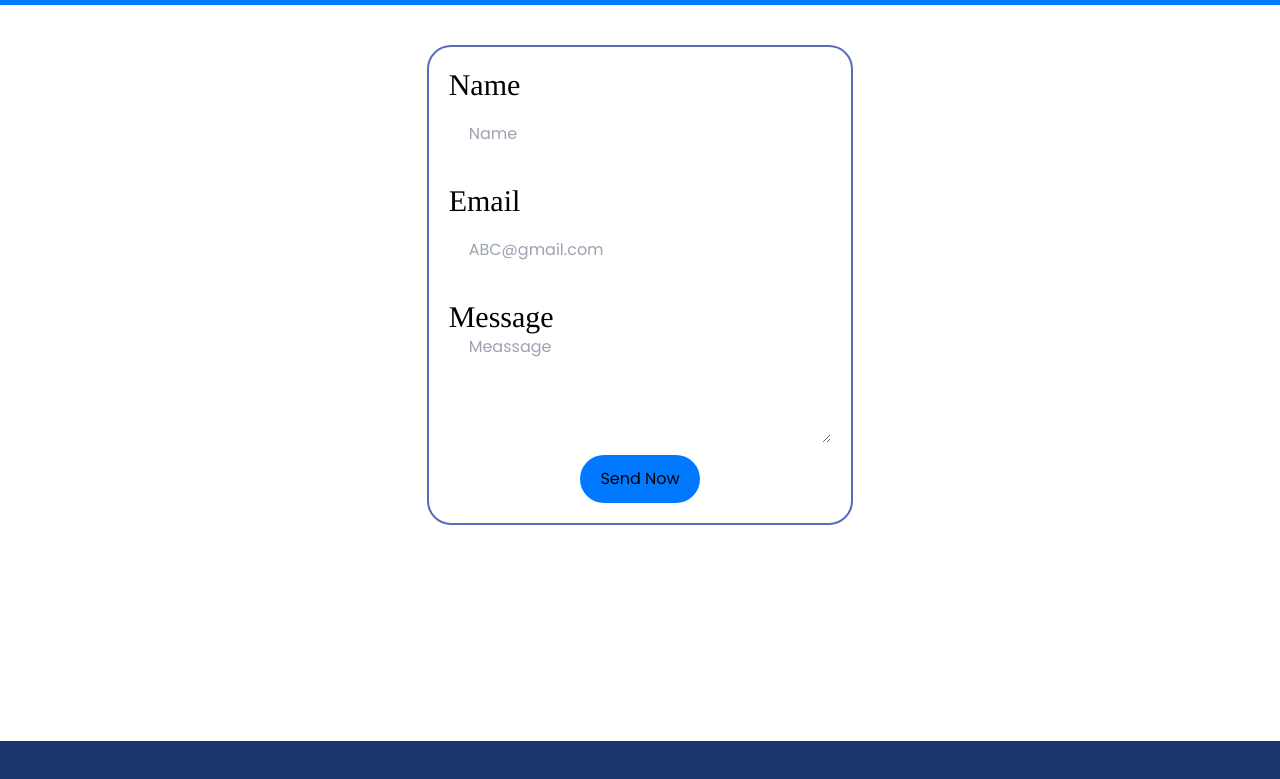
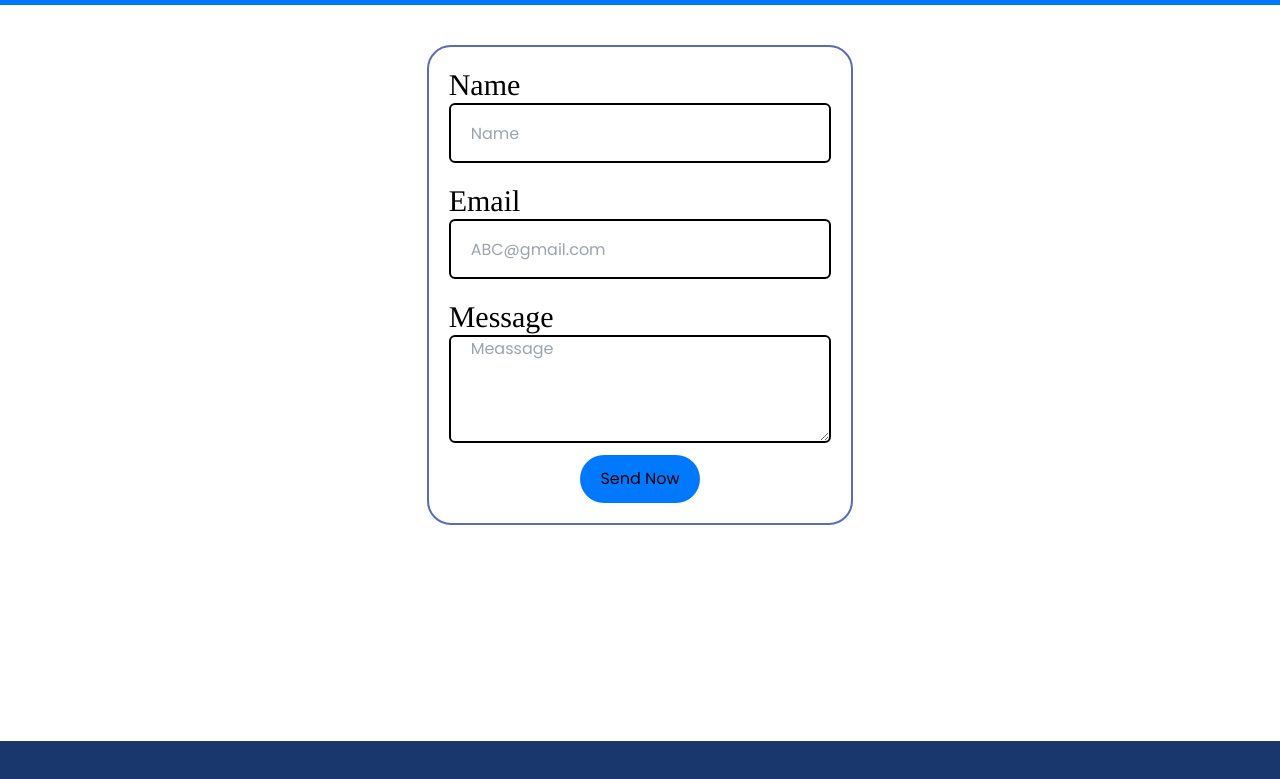
Before and after one commit to natesh16/Tailwindcss, a website: page dist/index.html in a window 1280 px wide. Shown: the part 3123-3902 px from the top of the page. Drawn offline with Linux system fonts and the light colour scheme; a web font is replaced by a local one.

Commit message:
Over write of contect  page

```diff
--- a/dist/index.html
+++ b/dist/index.html
@@ -212,15 +212,15 @@
                     <div class="my-auto flex flex-col md:flex md:h-full md:justify-evenly">
                         <div class="  flex-col flex  justify-evenly h-16 mt-5 md:h-24">
                             <label for="text" class="md:text-3xl my-auto font-tinos text-lg">Name</label>
-                            <input type="text" class="my-auto rounded-md h-10 pl-5 md:h-full" placeholder="Name">
+                            <input type="text" class="my-auto outline-none rounded-md h-10 pl-5 md:h-full border-black border-2" placeholder="Name">
                         </div>
                         <div class=" flex flex-col h-16 mt-5 md:h-24">
                             <label for="text" class="my-auto md:text-3xl font-tinos">Email</label>
-                            <input type="mail" name="email" id="mail" class="my-auto rounded-md h-10 pl-5 md:h-full" autocomplete="off" placeholder="ABC@gmail.com">
+                            <input type="mail" name="email" id="mail" class="outline-none border-black border-2 my-auto rounded-md h-10 pl-5 md:h-full" autocomplete="off" placeholder="ABC@gmail.com">
                         </div>
                         <div class=" flex flex-col h-28 mt-5 md:h-36">
                             <label for="text" class="my-auto md:text-3xl  font-tinos">Message</label>
-                            <textarea name="message" id="" cols="40" rows="10" class="my-auto rounded-md h-30 outline-none pl-5" placeholder="Meassage"></textarea>
+                            <textarea name="message" id="" cols="40" rows="10" class="my-auto rounded-md h-30 outline-none pl-5 border-black border-2" placeholder="Meassage"></textarea>
                         </div>
                         <div class="mx-auto my-auto mb-5 mt-3 ">
                             <button class=" bg-blue px-5 py-3 rounded-3xl">Send Now</button>
```
Also changed, not shown: dist/output.css.
